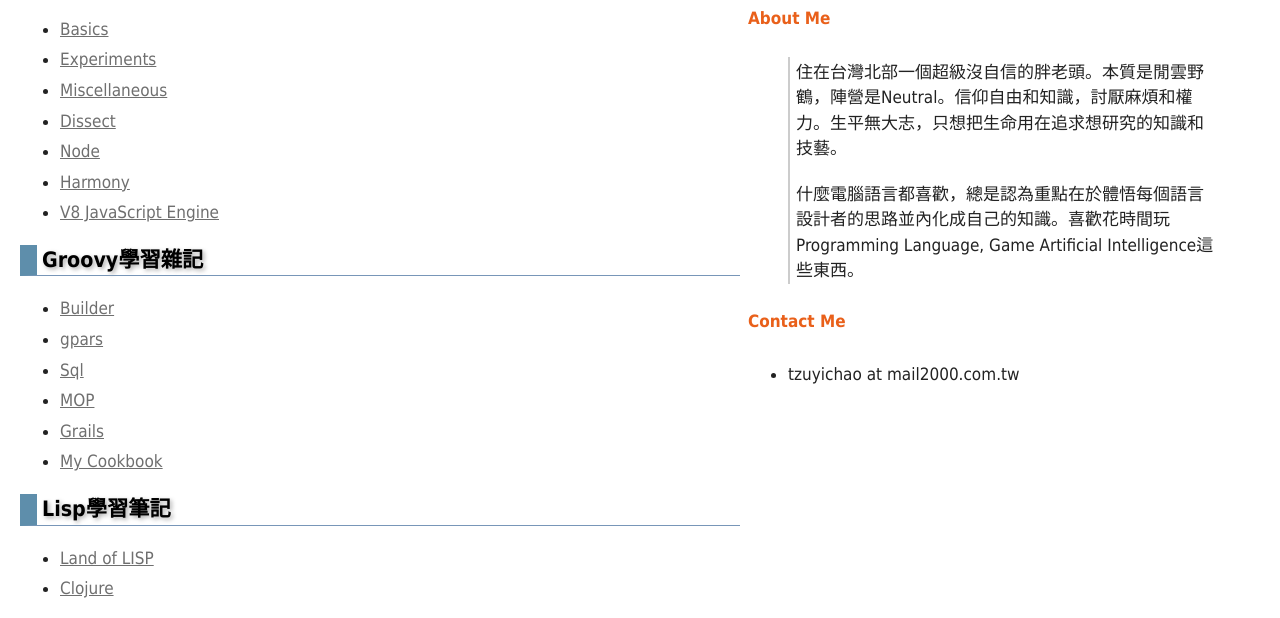
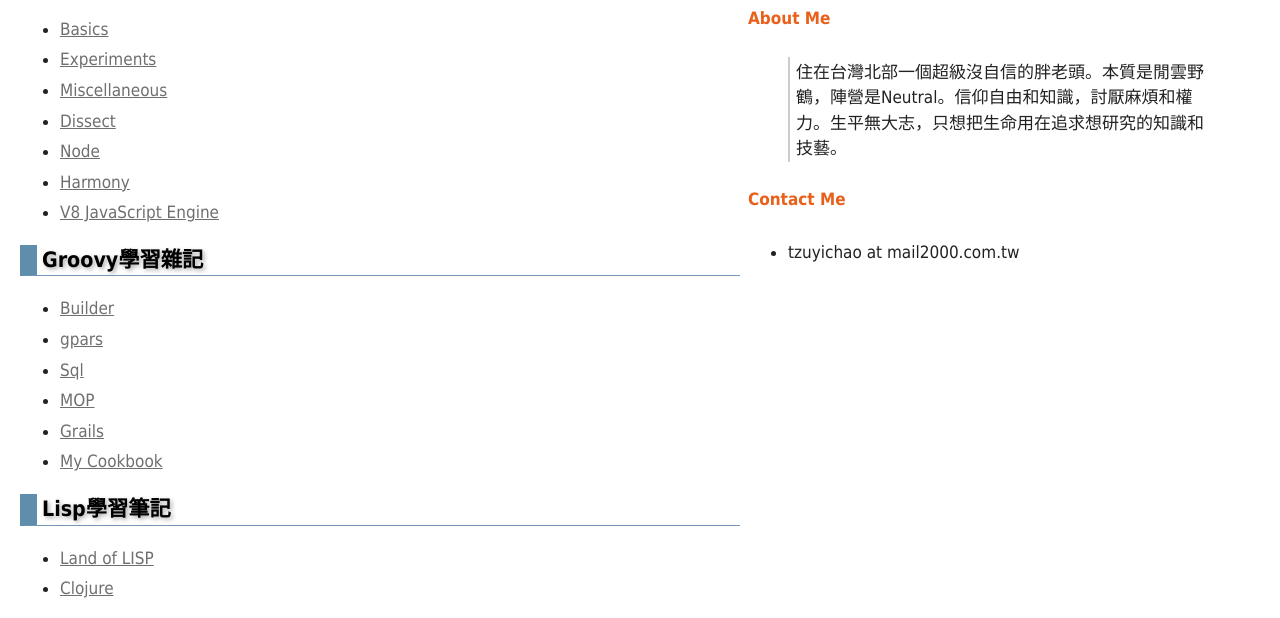
Before and after one commit to capitalhumain/homepage, a plain HTML site: page index.html in a window 1280 px wide. Shown: the part 150-768 px from the top of the page. Drawn offline with Linux system fonts and the light colour scheme.

Commit message:
try from mbp

```diff
--- a/index.html
+++ b/index.html
@@ -594,7 +594,6 @@
                 <h4>About Me</h4>
                 <blockquote>
                     <p>住在台灣北部一個超級沒自信的胖老頭。本質是閒雲野鶴，陣營是Neutral。信仰自由和知識，討厭麻煩和權力。生平無大志，只想把生命用在追求想研究的知識和技藝。</p>
-                    <p>什麼電腦語言都喜歡，總是認為重點在於體悟每個語言設計者的思路並內化成自己的知識。喜歡花時間玩Programming Language, Game Artificial Intelligence這些東西。</p>
                 </blockquote>
                 <h4>Contact Me</h4>
                 <ul>
```
